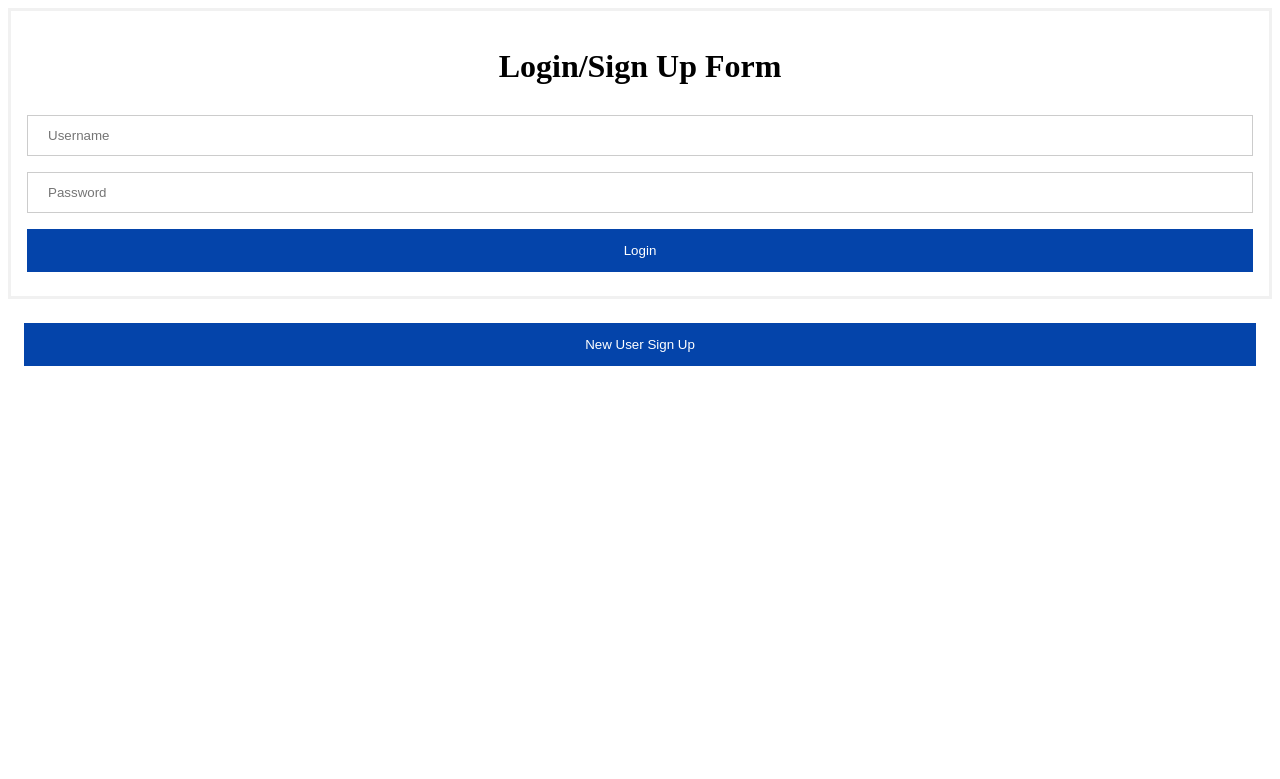
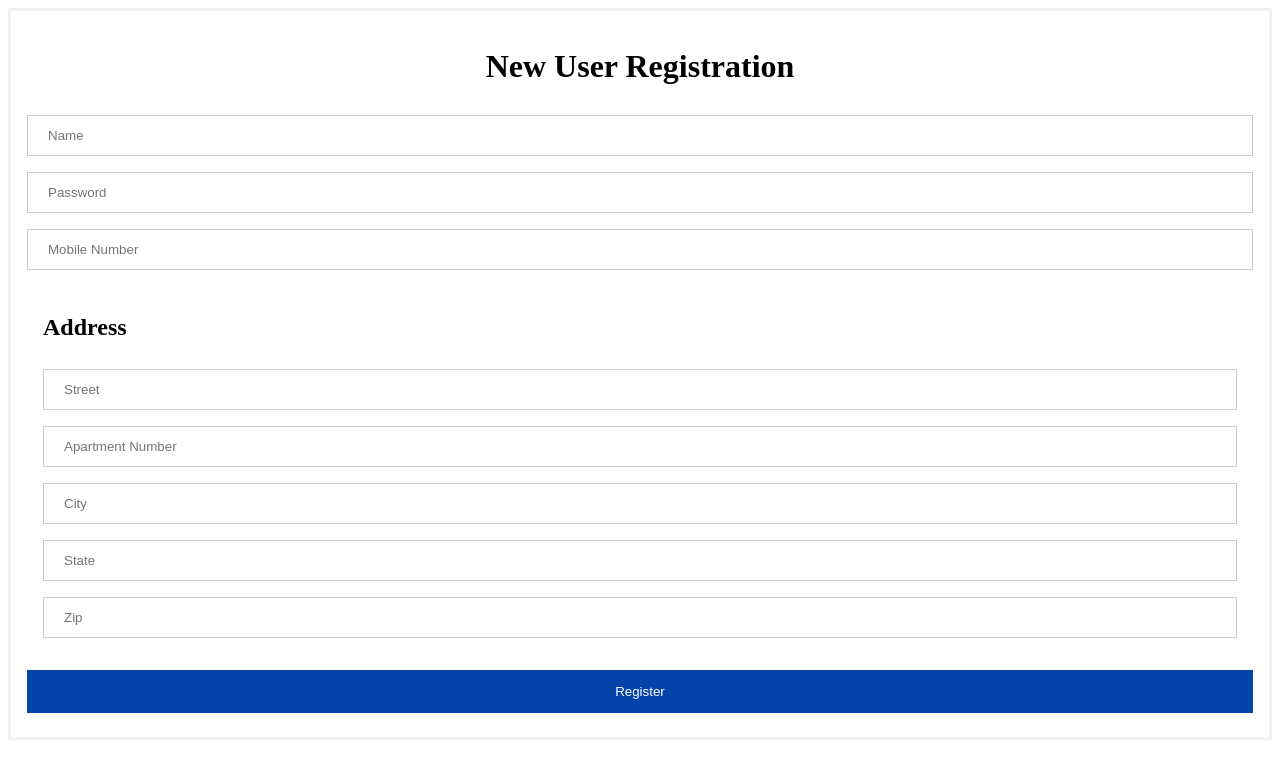
Before and after one commit to a-5-g/w4111-proj1, a Flask app: template templates/signUpForm.html in a window 1280 px wide. Shown: the top 779 px of the page. Run offline with Flask 2, Linux system fonts and the light colour scheme; the template is opened without the code that fills it, so the values that code supplies are empty; parts of the project's set-up code (start-up, migrations or seed data) failed here and were passed over.

Commit message:
Adding Sign Up Page

```diff
--- a/server.py
+++ b/server.py
@@ -243,6 +243,22 @@ def login():
           return redirect(url_for('viewProducts'))
   return render_template('loginpage.html')
 
+@app.route('/addnewCustomer',methods=['GET','POST'])
+def addnewCustomer():
+  if request.method == 'POST':
+    try:
+      g.conn.execute('''INSERT INTO CUSTOMER(name,password,phone) VALUES(%s,%s,%s);''',request.form['name'],request.form['password'],request.form['phone'])
+      result  = g.conn.execute('''SELECT c.custId FROM customer c WHERE c.name= (%s) AND c.password= (%s);''',request.form['name'],request.form['password'])
+
+      session['custId'] = result.first()[0]
+      session['custName'] = request.form['name']
+
+      # Adding the address
+      g.conn.execute('''INSERT INTO ADDRESS(street,aptno,city,state,zip,custid) VALUES(%s,%s,%s,%s,%s,%s);''',request.form['street'],request.form['aptno'],request.form['city'],request.form['state'],request.form['zip'],session['custId'])
+      return redirect(url_for('viewProducts'))
+    except:
+      return redirect(url_for('invalid'))
+  return render_template('signUpForm.html')
 
 
 if __name__ == "__main__":
--- a/templates/loginpage.html
+++ b/templates/loginpage.html
@@ -73,5 +73,5 @@ span.psw {
   </div>
 </form>
 <div class="container">
-  <button onClick="">New User Sign Up</button>
+  <button type="button" onClick="window.location.href='{{ url_for('addnewCustomer') }}'">New User Sign Up</button>
 </div>
--- a/templates/signUpForm.html
+++ b/templates/signUpForm.html
@@ -64,14 +64,20 @@
     }
   }
   </style>
-  <form class="modal-content animate" method="POST" action="/login">
+  <form class="modal-content animate" method="POST" action="/addnewCustomer">
     <div class="container">
-      <h1>Login/Sign Up Form</h1>
-      <input type="text" placeholder="Username" name="username" required>
-      <input type="password" placeholder="Password" name="password" required>
-      <button type="submit">Login</button>
+      <h1>New User Registration</h1>
+      <input type="text" placeholder="Name" name="name" required>
+      <input type="password" placeholder="Password" name="password" required maxlength="6" minlength="6">
+      <input type="text" placeholder="Mobile Number" name="phone" required>
+      <div class="container">
+        <h2>Address</h2>
+        <input type="text" placeholder="Street" name="street" required>
+        <input type="text" placeholder="Apartment Number" name="aptno" required>
+        <input type="text" placeholder="City" name="city" required>
+        <input type="text" placeholder="State" name="state" required maxlength="2" minlength="2">
+        <input type="text" placeholder="Zip" name="zip" required maxlength="5" minlength="5">
+      </div>
+      <button type="submit">Register</button>
     </div>
   </form>
-  <div class="container">
-    <button onClick="">New User Sign Up</button>
-  </div>
```
